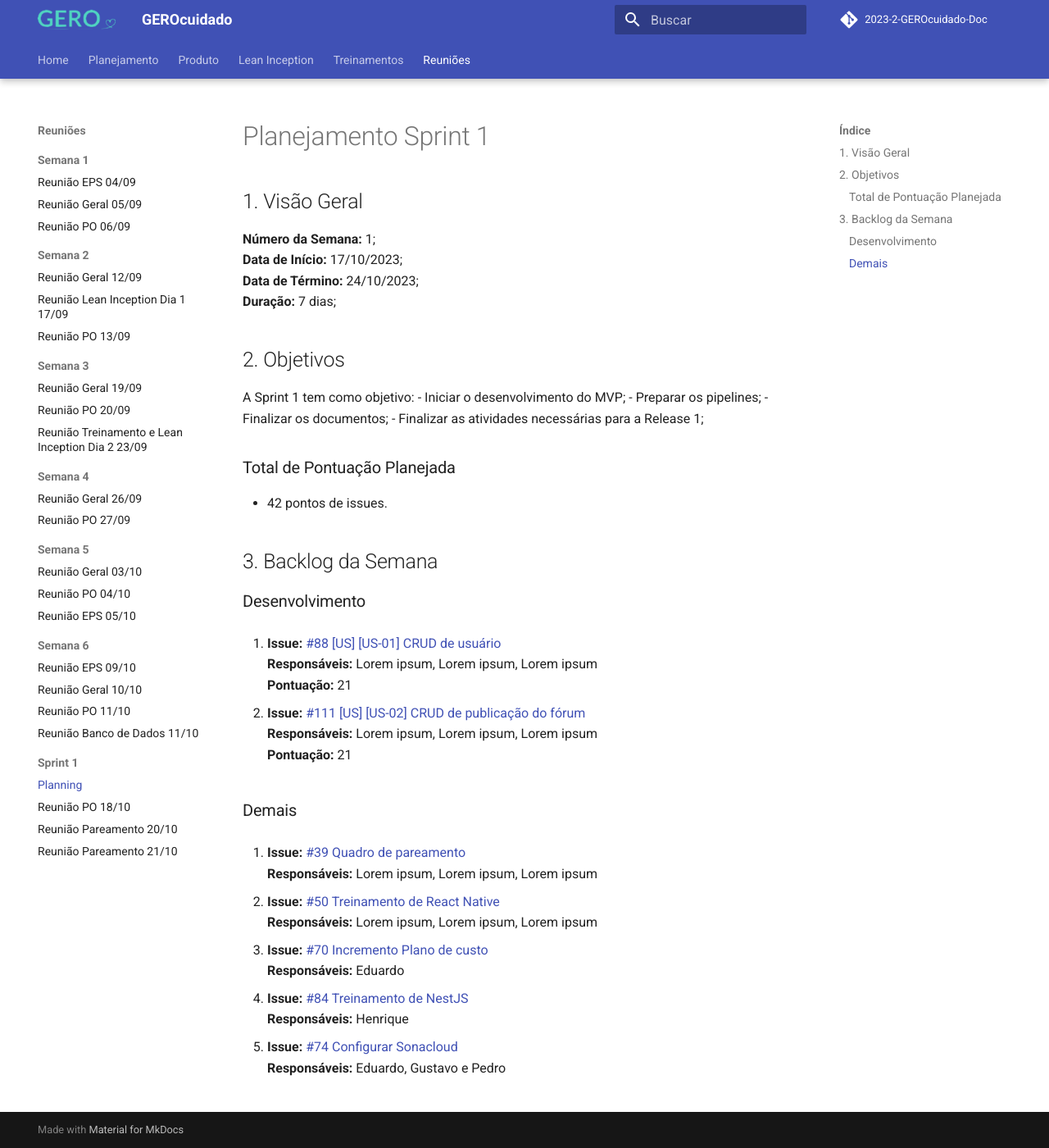
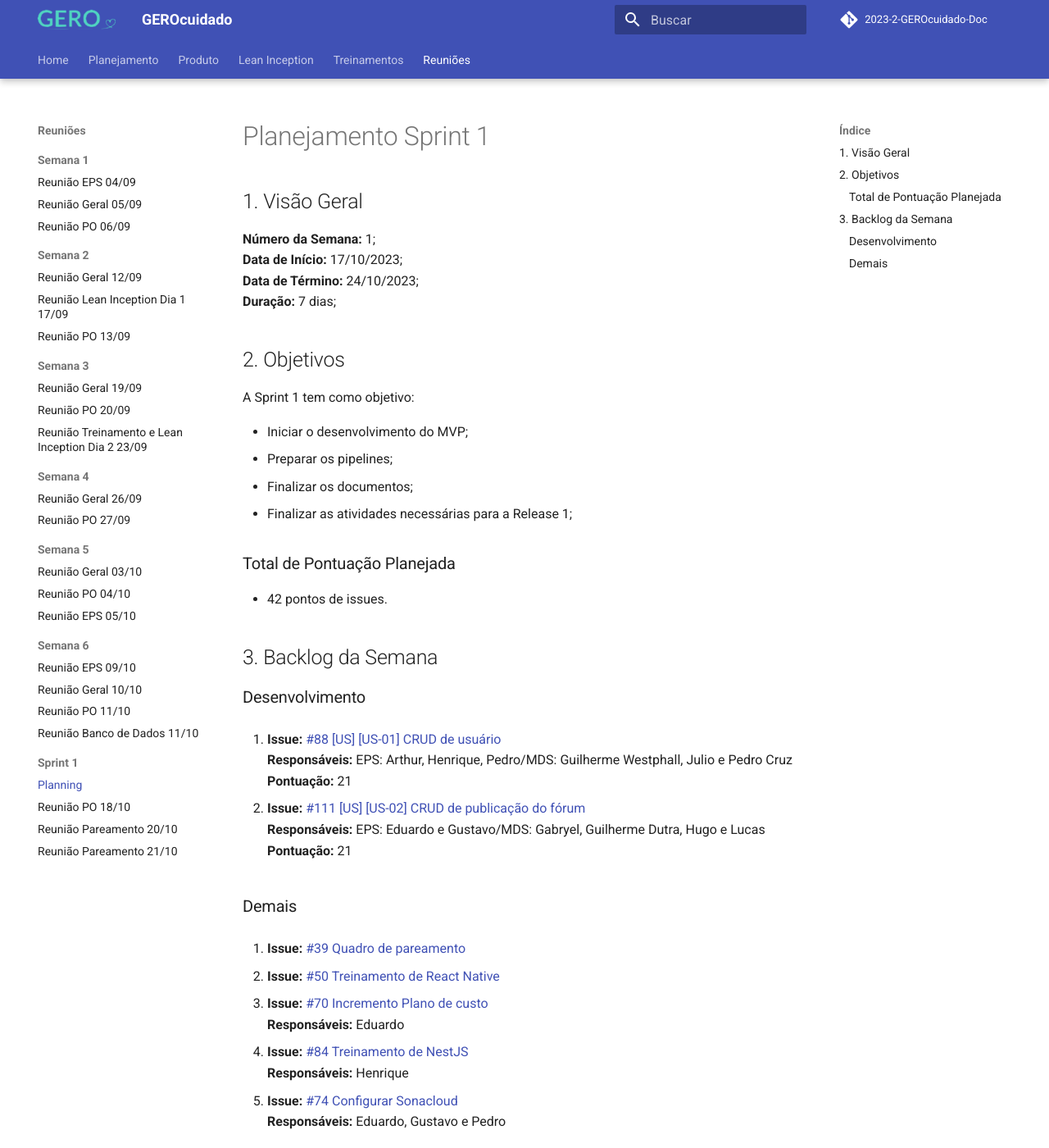
Before and after one commit to fga-eps-mds/2023-2-GEROcuidado-Doc, an MkDocs documentation site: the page built from docs/reunioes/Sprint_1/planning.md, in a window 1280 px wide and 1400 px high. Shown: the whole window at 82% size. Built offline with MkDocs 1.6.1 and Material for MkDocs 9.7.7, drawn with Linux system fonts in a browser that asks for light colours; comment, search, counter and statistics services are not loaded.

Commit message:
Planejamento Sprint 3

```diff
--- a/docs/reunioes/Sprint_1/planning.md
+++ b/docs/reunioes/Sprint_1/planning.md
@@ -1,46 +1,48 @@
 # Planejamento Sprint 1
 
 ## 1. Visão Geral
+
 **Número da Semana:** 1;<br>
 **Data de Início:** 17/10/2023;<br>
 **Data de Término:** 24/10/2023;<br>
 **Duração:** 7 dias;<br>
 
 ## 2. Objetivos
+
 A Sprint 1 tem como objetivo:
+
 - Iniciar o desenvolvimento do MVP;
 - Preparar os pipelines;
 - Finalizar os documentos;
 - Finalizar as atividades necessárias para a Release 1;
 
 ### Total de Pontuação Planejada
- - 42 pontos de issues.
+
+- 42 pontos de issues.
 
 ## 3. Backlog da Semana
 
 ### Desenvolvimento
 
 1. **Issue:** [#88 [US] [US-01] CRUD de usuário ](https://github.com/fga-eps-mds/2023-2-GEROcuidado-Doc/issues/88)<br>
-**Responsáveis:** Lorem ipsum, Lorem ipsum, Lorem ipsum<br>
-**Pontuação:** 21
+   **Responsáveis:** EPS: Arthur, Henrique, Pedro/MDS: Guilherme Westphall, Julio e Pedro Cruz<br>
+   **Pontuação:** 21
 
 2. **Issue:** [#111 [US] [US-02] CRUD de publicação do fórum ](https://github.com/fga-eps-mds/2023-2-GEROcuidado-Doc/issues/111)<br>
-**Responsáveis:** Lorem ipsum, Lorem ipsum, Lorem ipsum<br>
-**Pontuação:** 21
+   **Responsáveis:** EPS: Eduardo e Gustavo/MDS: Gabryel, Guilherme Dutra, Hugo e Lucas<br>
+   **Pontuação:** 21
 
 ### Demais
 
 1. **Issue:** [#39 Quadro de pareamento ](https://github.com/fga-eps-mds/2023-2-GEROcuidado-Doc/issues/39)<br>
-**Responsáveis:** Lorem ipsum, Lorem ipsum, Lorem ipsum<br>
 
-2. **Issue:** [#50 Treinamento de React Native  ](https://github.com/fga-eps-mds/2023-2-GEROcuidado-Doc/issues/50)<br>
-**Responsáveis:** Lorem ipsum, Lorem ipsum, Lorem ipsum<br>
+2. **Issue:** [#50 Treinamento de React Native ](https://github.com/fga-eps-mds/2023-2-GEROcuidado-Doc/issues/50)<br>
 
 3. **Issue:** [#70 Incremento Plano de custo ](https://github.com/fga-eps-mds/2023-2-GEROcuidado-Doc/issues/70)<br>
-**Responsáveis:** Eduardo<br>
+   **Responsáveis:** Eduardo<br>
 
-4. **Issue:** [#84 Treinamento de NestJS  ](https://github.com/fga-eps-mds/2023-2-GEROcuidado-Doc/issues/84)<br>
-**Responsáveis:** Henrique<br>
+4. **Issue:** [#84 Treinamento de NestJS ](https://github.com/fga-eps-mds/2023-2-GEROcuidado-Doc/issues/84)<br>
+   **Responsáveis:** Henrique<br>
 
-5. **Issue:** [#74 Configurar Sonacloud  ](https://github.com/fga-eps-mds/2023-2-GEROcuidado-Doc/issues/74)<br>
-**Responsáveis:** Eduardo, Gustavo e Pedro<br>
+5. **Issue:** [#74 Configurar Sonacloud ](https://github.com/fga-eps-mds/2023-2-GEROcuidado-Doc/issues/74)<br>
+   **Responsáveis:** Eduardo, Gustavo e Pedro<br>
```
Also changed, not shown: docs/reunioes/Sprint_3/planning.md (added, +38 -0 lines), docs/reunioes/Sprint_3/review.md (added, +58 -0 lines).
